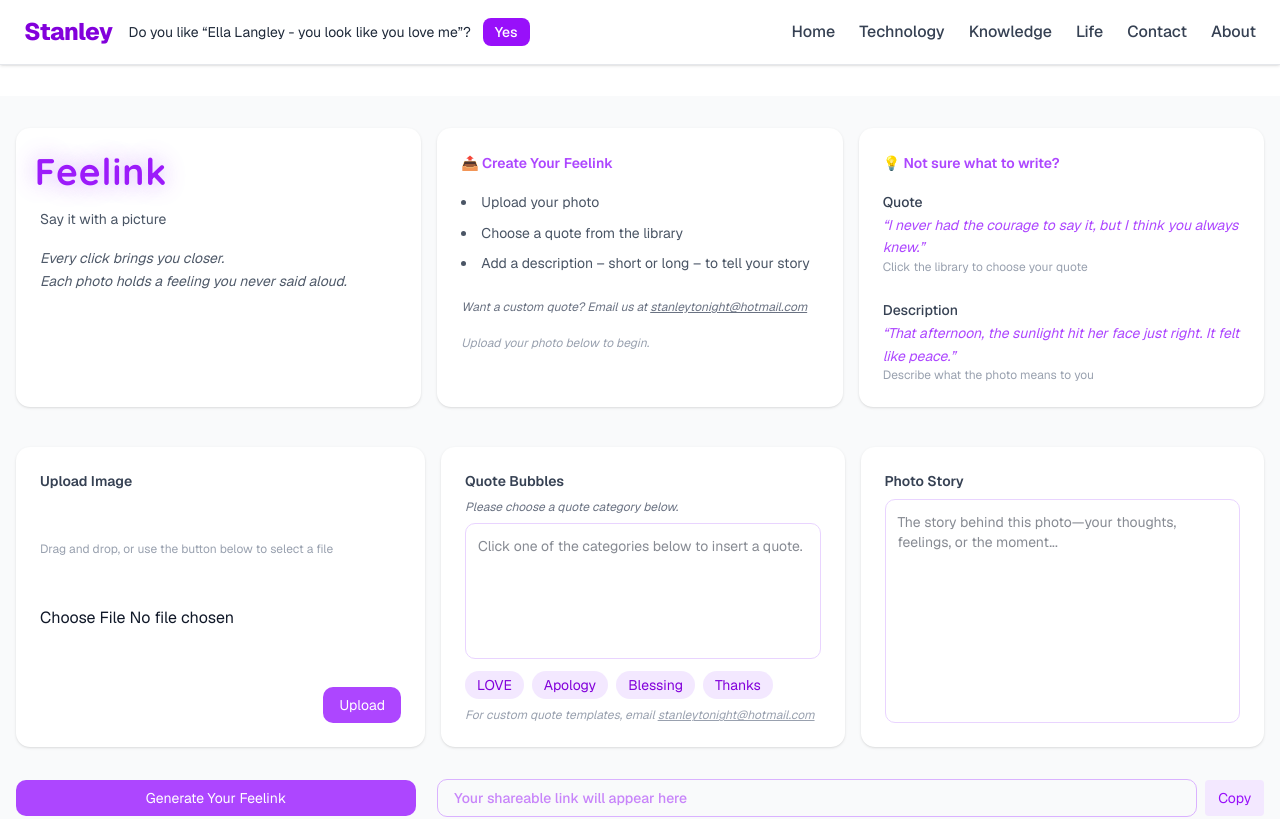
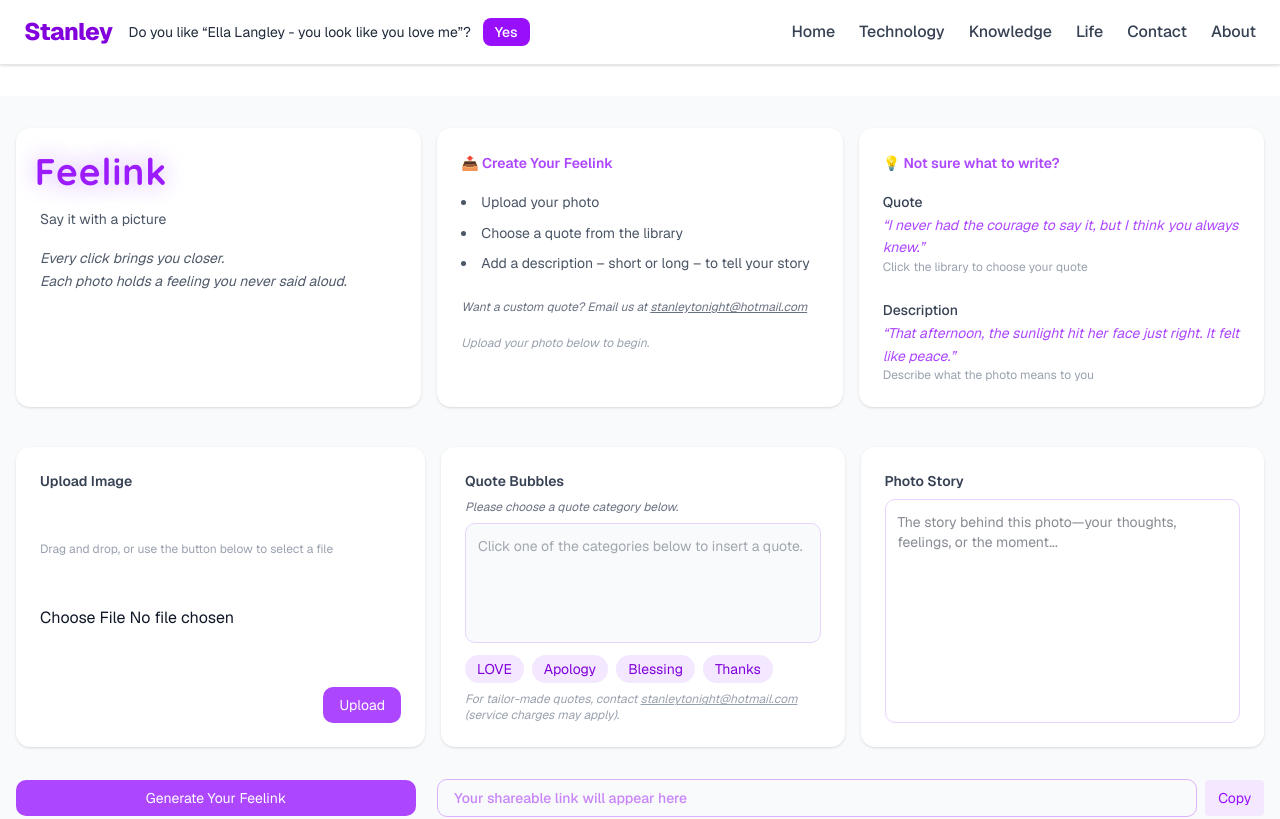
Before and after one commit to ColdStanley/my-portfolio, a Next.js app: page /picgame/upload in a window 1280 px wide. Shown: the top 819 px of the page. Built offline with nearby package versions, Linux system fonts and the light colour scheme.

Commit message:
feat: notice for tailored quotes

```diff
--- a/src/components/picgame/picgame-upload/UploadFormRow.tsx
+++ b/src/components/picgame/picgame-upload/UploadFormRow.tsx
@@ -116,7 +116,8 @@ export default function UploadFormRow({ quotes, setQuotes, onInsertFromCategory
             value={quotes}
             onChange={(e) => setQuotes(e.target.value)}
             placeholder="Click one of the categories below to insert a quote."
-            className="flex-grow border border-purple-200 rounded-lg p-3 resize-none text-sm focus:outline-none focus:ring-2 focus:ring-purple-300"
+            disabled
+            className="flex-grow border border-purple-200 rounded-lg p-3 resize-none text-sm focus:outline-none focus:ring-2 focus:ring-purple-300 bg-gray-50 text-gray-600"
           />
           <div className="mt-3 flex flex-wrap gap-2 text-sm">
             <button onClick={() => onInsertFromCategory('love')} className="px-3 py-1 rounded-full bg-purple-100 text-purple-700 hover:bg-purple-200">
@@ -133,7 +134,7 @@ export default function UploadFormRow({ quotes, setQuotes, onInsertFromCategory
             </button>
           </div>
           <p className="mt-2 text-xs text-gray-400 italic">
-            For custom quote templates, email <span className="underline">stanleytonight@hotmail.com</span>
+            For tailor-made quotes, contact <span className="underline">stanleytonight@hotmail.com</span> (service charges may apply).
           </p>
         </div>
 
```
